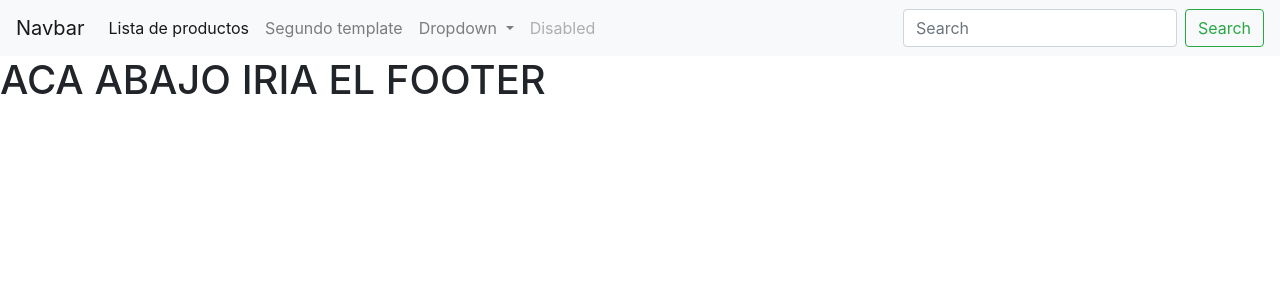
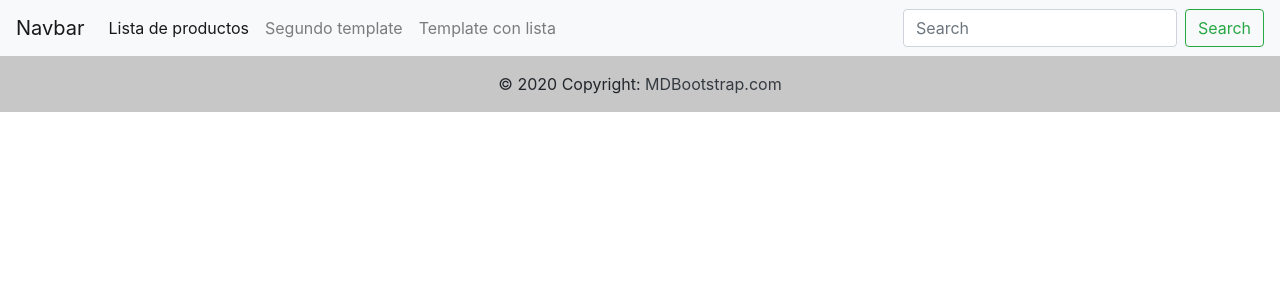
Before and after one commit to lucacitta/Python_31090, a Django app: page /products/list-products/ in a window 1280 px wide. Shown: the top 300 px of the page. Run offline with Django 4.2, Linux system fonts and the light colour scheme; data that the repository does not hold is empty.

Commit message:
fin herencias

```diff
--- a/ecommerce/ecommerce/templates/base.html
+++ b/ecommerce/ecommerce/templates/base.html
@@ -26,26 +26,13 @@
         <div class="collapse navbar-collapse" id="navbarSupportedContent">
             <ul class="navbar-nav mr-auto">
                 <li class="nav-item active">
-                    <a class="nav-link" href="/products/list-products/">Lista de productos<span
-                            class="sr-only">(current)</span></a>
+                    <a class="nav-link" href="/products/list-products/">Lista de productos</a>
                 </li>
                 <li class="nav-item">
                     <a class="nav-link" href="/segundo-template/">Segundo template</a>
                 </li>
-                <li class="nav-item dropdown">
-                    <a class="nav-link dropdown-toggle" href="#" role="button" data-toggle="dropdown"
-                        aria-expanded="false">
-                        Dropdown
-                    </a>
-                    <div class="dropdown-menu">
-                        <a class="dropdown-item" href="#">Action</a>
-                        <a class="dropdown-item" href="#">Another action</a>
-                        <div class="dropdown-divider"></div>
-                        <a class="dropdown-item" href="#">Something else here</a>
-                    </div>
-                </li>
                 <li class="nav-item">
-                    <a class="nav-link disabled">Disabled</a>
+                    <a class="nav-link" href="/template-con-lista/">Template con lista</a>
                 </li>
             </ul>
             <form class="form-inline my-2 my-lg-0">
@@ -60,7 +47,14 @@
 
     {% endblock %}
 
-    <h1>ACA ABAJO IRIA EL FOOTER</h1>
+    <footer class="bg-light text-center text-lg-start">
+        <!-- Copyright -->
+        <div class="text-center p-3" style="background-color: rgba(0, 0, 0, 0.2);">
+            © 2020 Copyright:
+            <a class="text-dark" href="https://mdbootstrap.com/">MDBootstrap.com</a>
+        </div>
+        <!-- Copyright -->
+    </footer>
 
 </body>
 <script src="https://cdn.jsdelivr.net/npm/jquery@3.5.1/dist/jquery.slim.min.js"
```
Also changed, not shown: ecommerce/ecommerce/templates/template_lista.html (+10 -0 lines).
